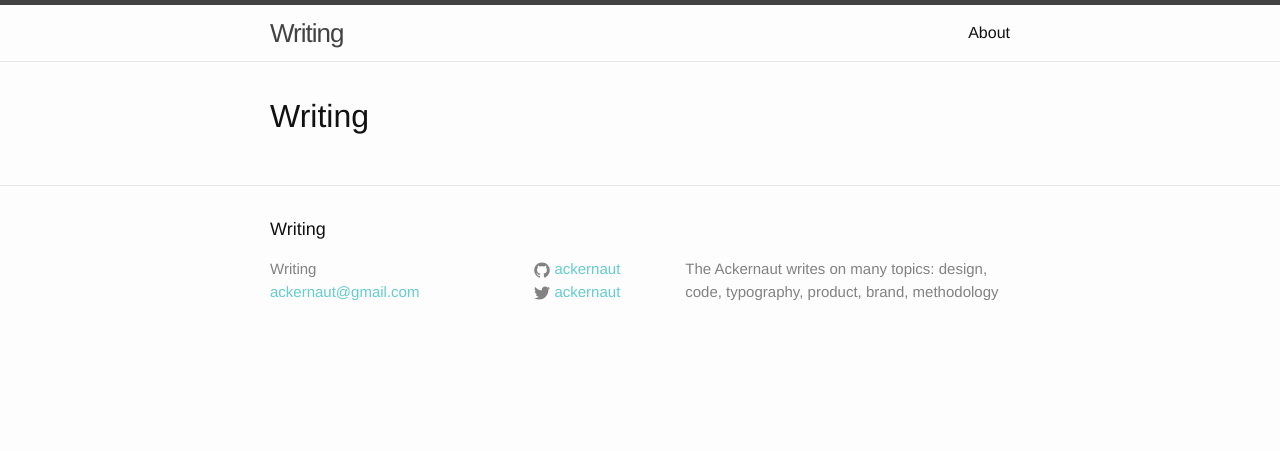
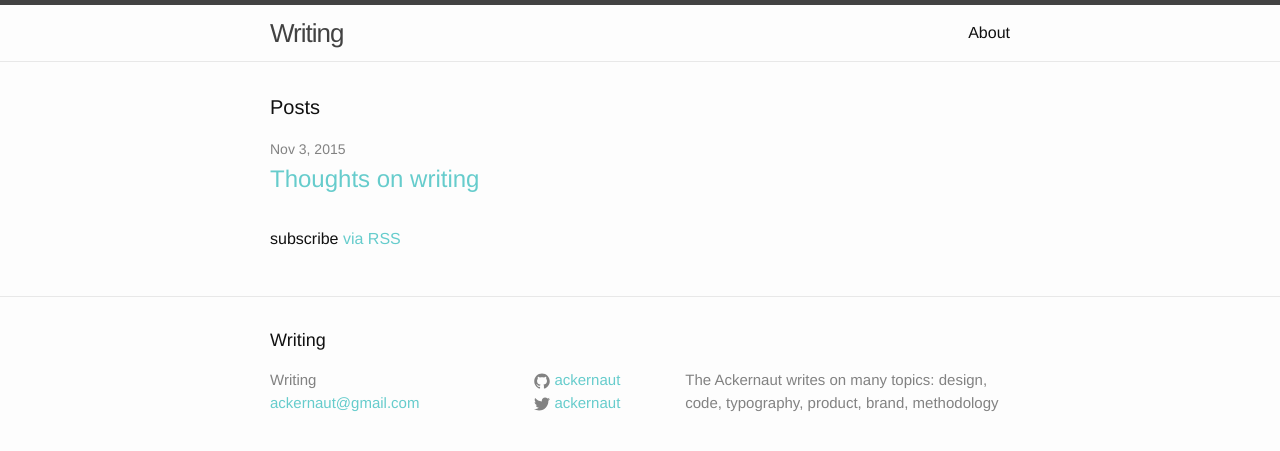
Before and after one commit to ackernaut/writing, a Jekyll site: the page built from index.html, in a window 1280 px wide. Shown: the top 451 px of the page. Built offline with Jekyll 4.4.1, drawn with Linux system fonts in a browser that asks for light colours.

Commit message:
Remove hidden content

```diff
--- a/index.html
+++ b/index.html
@@ -2,9 +2,7 @@
 layout: default
 ---
 
-<h1>Writing</h1>
-
-<div class="home" style="display: none;">
+<div class="home">
 
   <h1 class="page-heading">Posts</h1>
 
```
